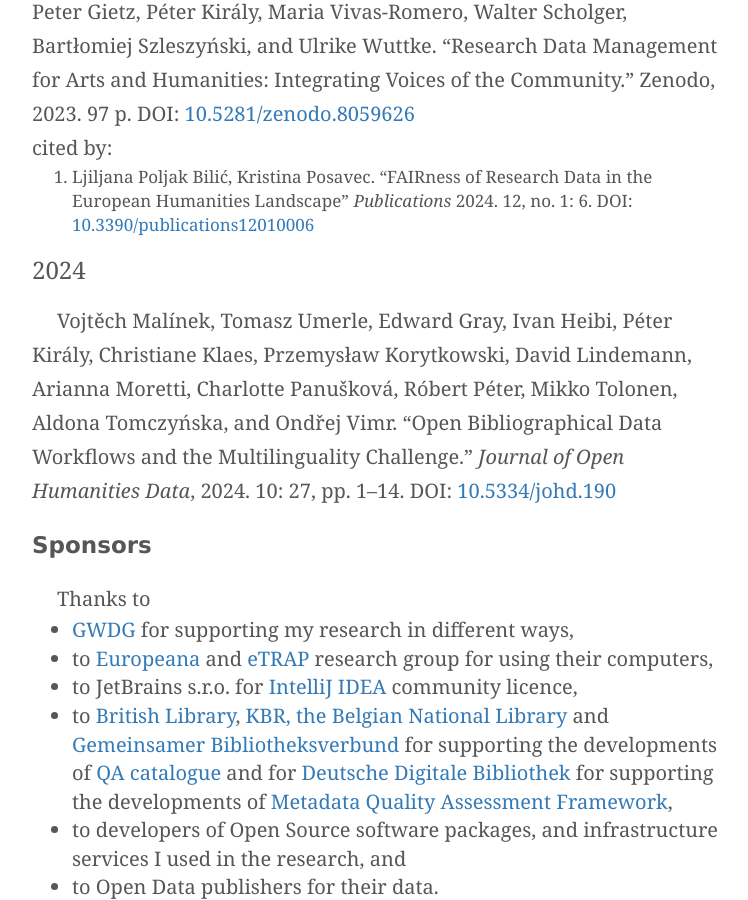
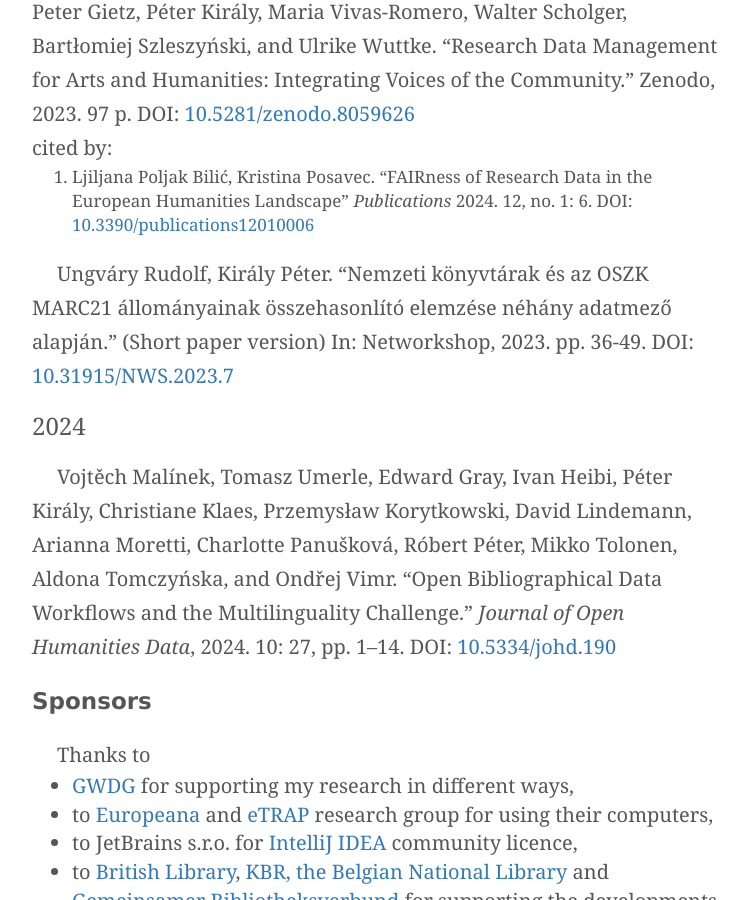
Before and after one commit to pkiraly/pkiraly.github.io, a Jekyll site: the page built from about.md, in a window 1280 px wide and 900 px high, scrolled down 17176 px. Shown: the whole window, without its empty margins (258-1006 px from the left). Built offline with Jekyll 4.4.1, drawn with Linux system fonts in a browser that asks for light colours; nearby versions of some CDN libraries; some web fonts are replaced; comment, search, counter and statistics services are not loaded.

Commit message:
Adding new paper and citations.

```diff
--- a/about.md
+++ b/about.md
@@ -232,7 +232,7 @@ of Digital Libraries, TPDL 2022 Padua, Italy, September 20–23, 2022, Proceedin
 
 ### 2023
 
-Ungváry Rudolf, Király Péter. "Nemzeti könyvtárak és az OSZK MARC21 állományainak összehasonlító elemzése néhány adatmező alapján: Tanulságok." *Tudományos és Műszaki Tájékoztatás*, 2023. pp. 1-28. DOI: [10.3311/tmt.13250](https://doi.org/10.3311/tmt.13250)
+Ungváry Rudolf, Király Péter. "Nemzeti könyvtárak és az OSZK MARC21 állományainak összehasonlító elemzése néhány adatmező alapján: Tanulságok." _Tudományos és Műszaki Tájékoztatás_, 2023. pp. 1-28. DOI: [10.3311/tmt.13250](https://doi.org/10.3311/tmt.13250)
 
 Király Péter. "Adatelemzés Pythonnal bölcsészeknek. Recenzió Folgert Karsdorp, Mike Kestemont, and Allen Riddel. Humanities Data Analysis: Case studies with Python című könyvéről" _Digitális Bölcsészet_, 2022. 6. K:3-K:9. DOI: [10.31400/dh-hun.2022.6.5580](https://doi.org/10.31400/dh-hun.2022.6.5580).
 
@@ -240,6 +240,7 @@ Erzsébet Tóth-Czifra, Marta Błaszczyńska, Francesco Gelati, Femmy Admiraal,
 cited by:<br/>
 1. Ljiljana Poljak Bilić, Kristina Posavec. "FAIRness of Research Data in the European Humanities Landscape" _Publications_ 2024. 12, no. 1: 6. DOI: [10.3390/publications12010006](https://doi.org/10.3390/publications12010006)
 
+Ungváry Rudolf, Király Péter. "Nemzeti könyvtárak és az OSZK MARC21 állományainak összehasonlító elemzése néhány adatmező alapján." (Short paper version) In: Networkshop, 2023. pp. 36-49. DOI: [10.31915/NWS.2023.7](https://doi.org/110.31915/NWS.2023.7)
 
 ### 2024
 
```
